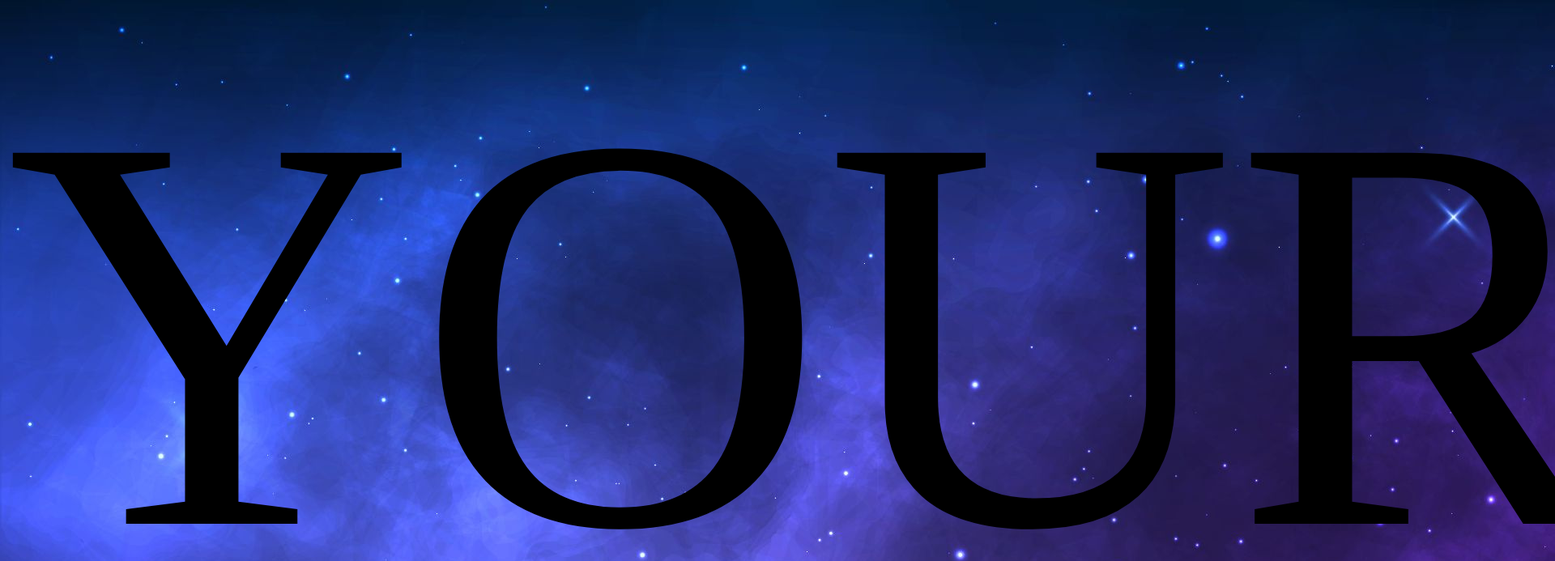
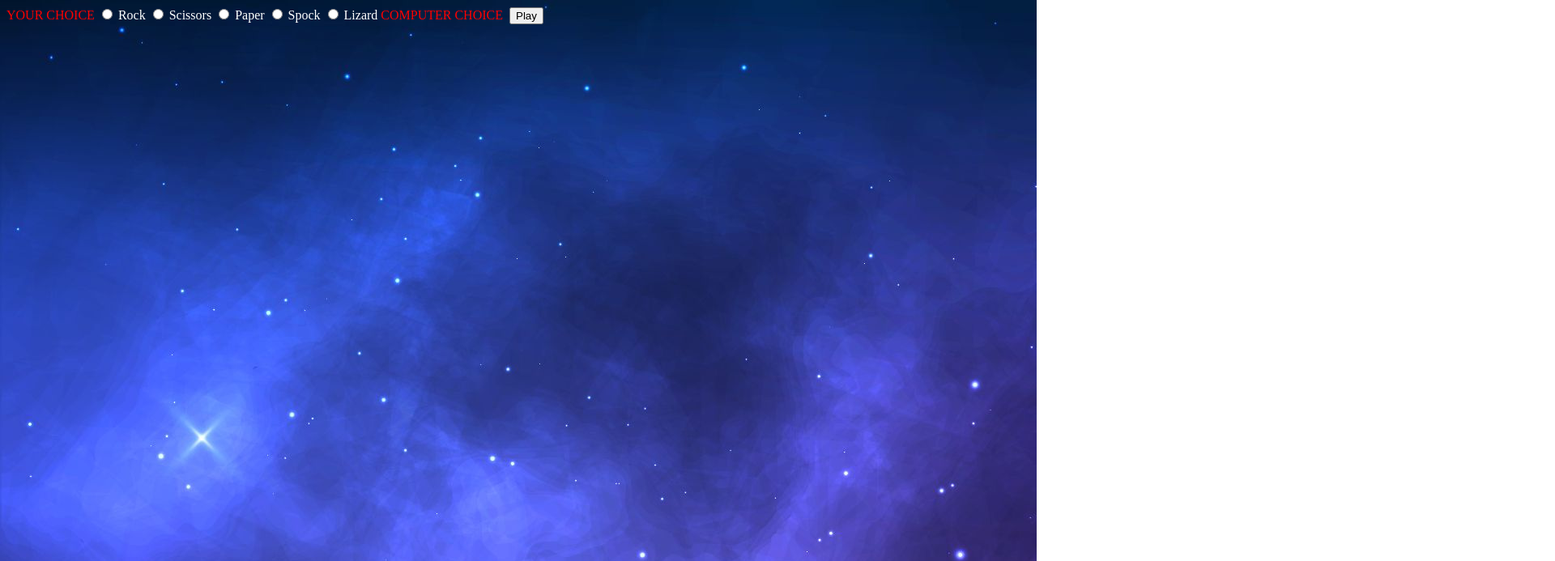
Before and after one commit to smcneill47/smcneill47-rock_paper_spock_game, a plain HTML site: page index.html in a window 1280 px wide. Shown: the top 693 px of the page at 81% size, 1920 px wide, since content can reach past the window. Drawn offline with Linux system fonts and the light colour scheme; files that its build step writes are made by us from their sources.

Commit message:
add inital style to span and div elements of game

```diff
--- a/assets/style.css
+++ b/assets/style.css
@@ -1,9 +1,11 @@
 .decision {
     text-align: center;
-    font-size: 700px;
+    color: red;
+    display: inline-block;
 }
 
-.user-option {
+div {
     text-align: center;
-    font-size: 150px;
+    color: white;
+    display: inline-block;
 }
--- a/index.html
+++ b/index.html
@@ -3,10 +3,10 @@
   <head>
     <meta charset="UTF-8">
     <meta name="viewport" content="width=device-width, initial-scale=1.0">
-    <meta http-equiv="X-UA-Compatible" content="ie=edge">
+    <link rel="stylesheet" href="assets/style.css">
     <title>Rock, Paper, Scissors, Spock Lizard Game</title>
-    <link rel="stylesheet" href="style.css">
   </head>
+
   <body background="assets/starry_night_background.jpg" background-repeat="no-repeat" background-size="cover">
 
     <!--This section defines the 5 options users can select to play the game-->
```
